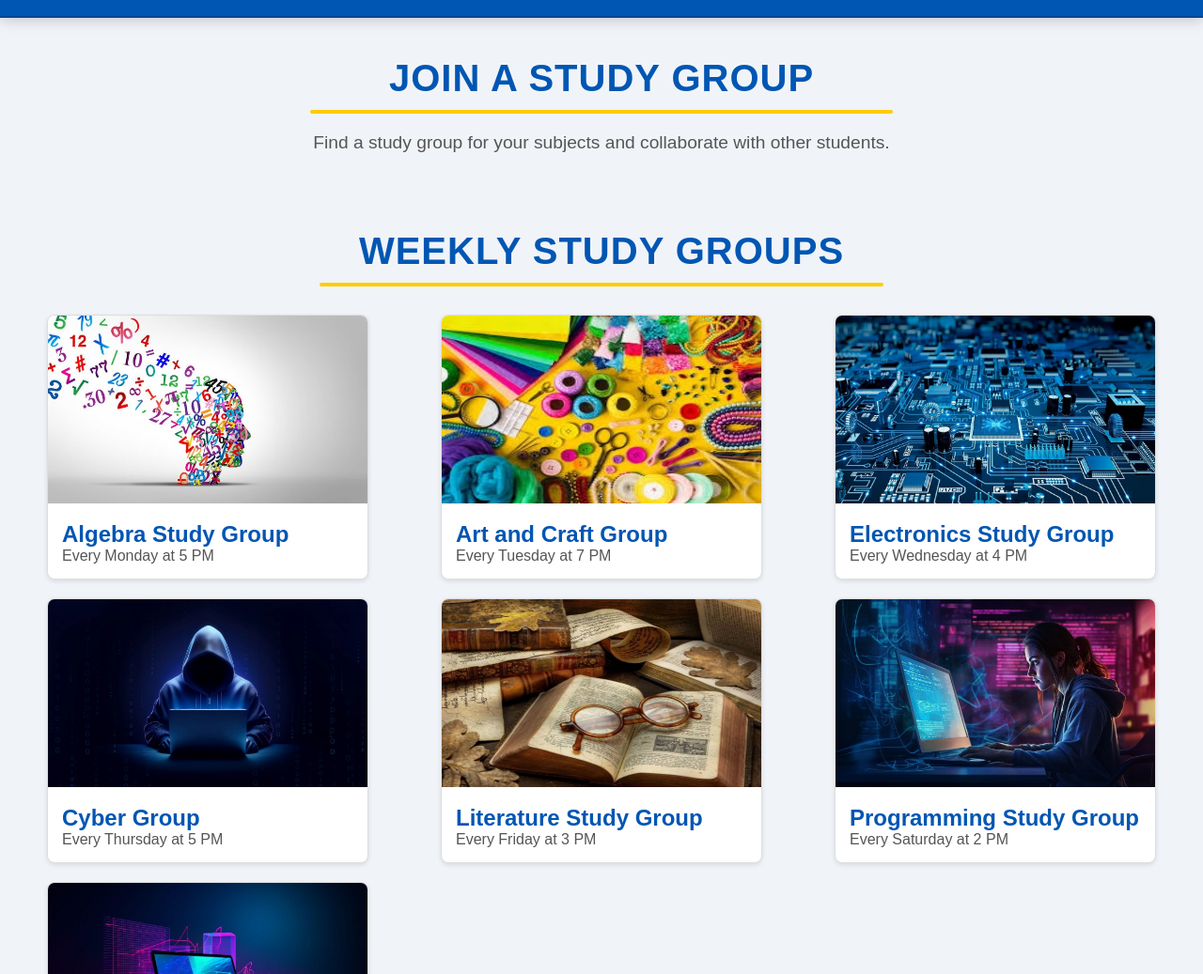
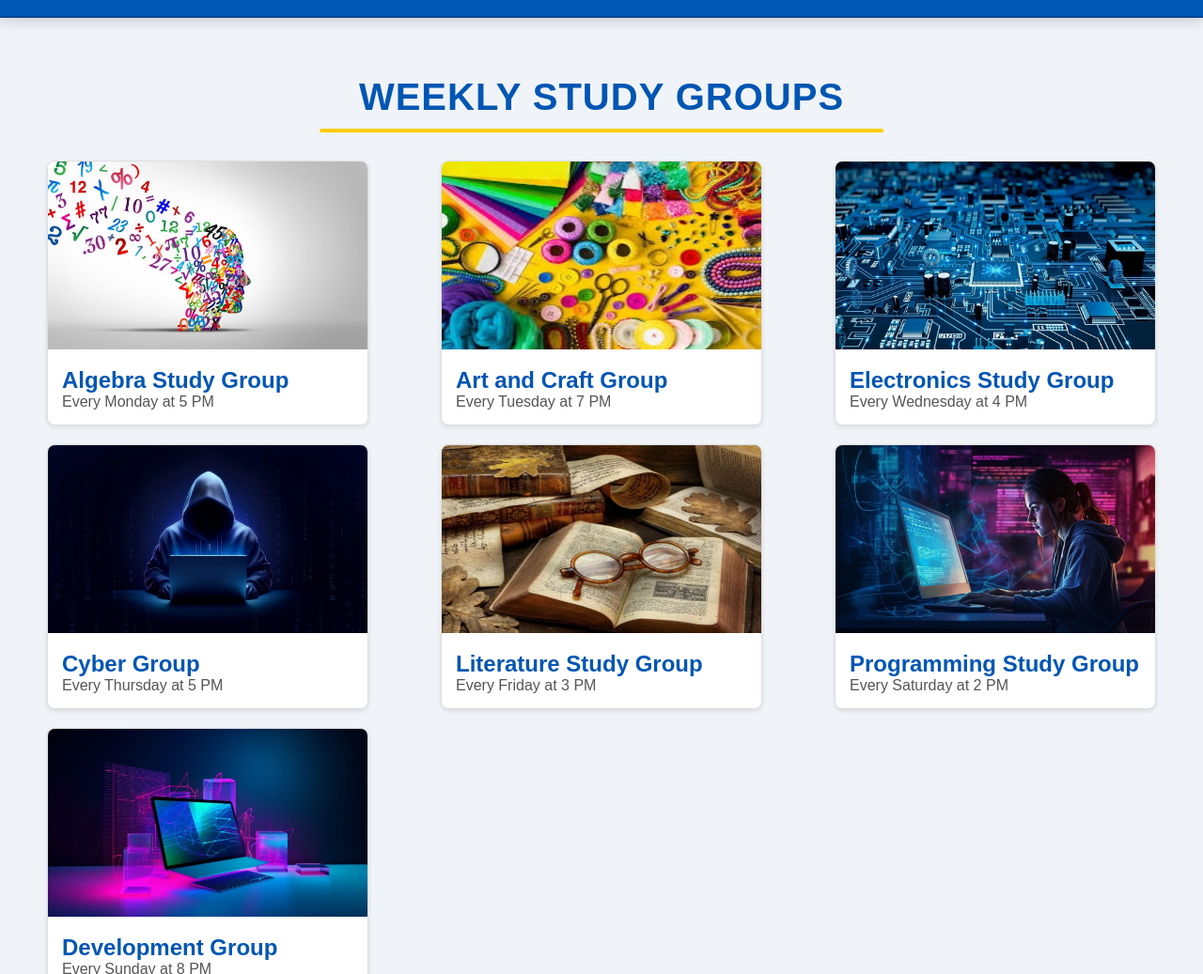
Before and after one commit to dhruvgoyal-098/Campus-Connect, a plain HTML site: page Project/study-group.html in a window 1280 px wide. Shown: the part 63-1100 px from the top of the page at 94% size. Drawn offline with Linux system fonts and the light colour scheme.

Commit message:
Update study-group.html

```diff
--- a/Project/study-group.html
+++ b/Project/study-group.html
@@ -20,9 +20,6 @@
     </nav>
 
     <div class="container">
-        <h1 class="heading">Join a Study Group</h1>
-        <p class="description">Find a study group for your subjects and collaborate with other students.</p>
-
         <div class="container">
             <h1 class="heading">Weekly Study Groups</h1>
             <div class="card-container">
```
